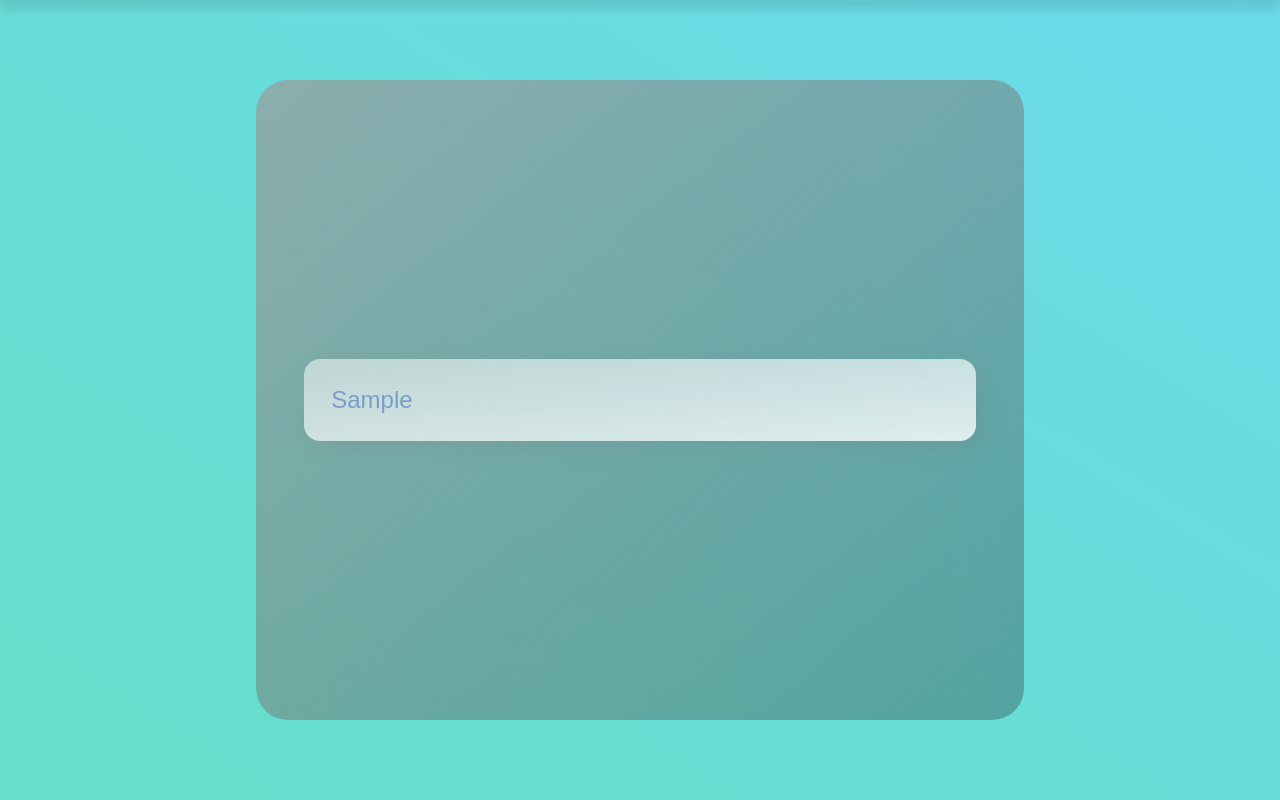
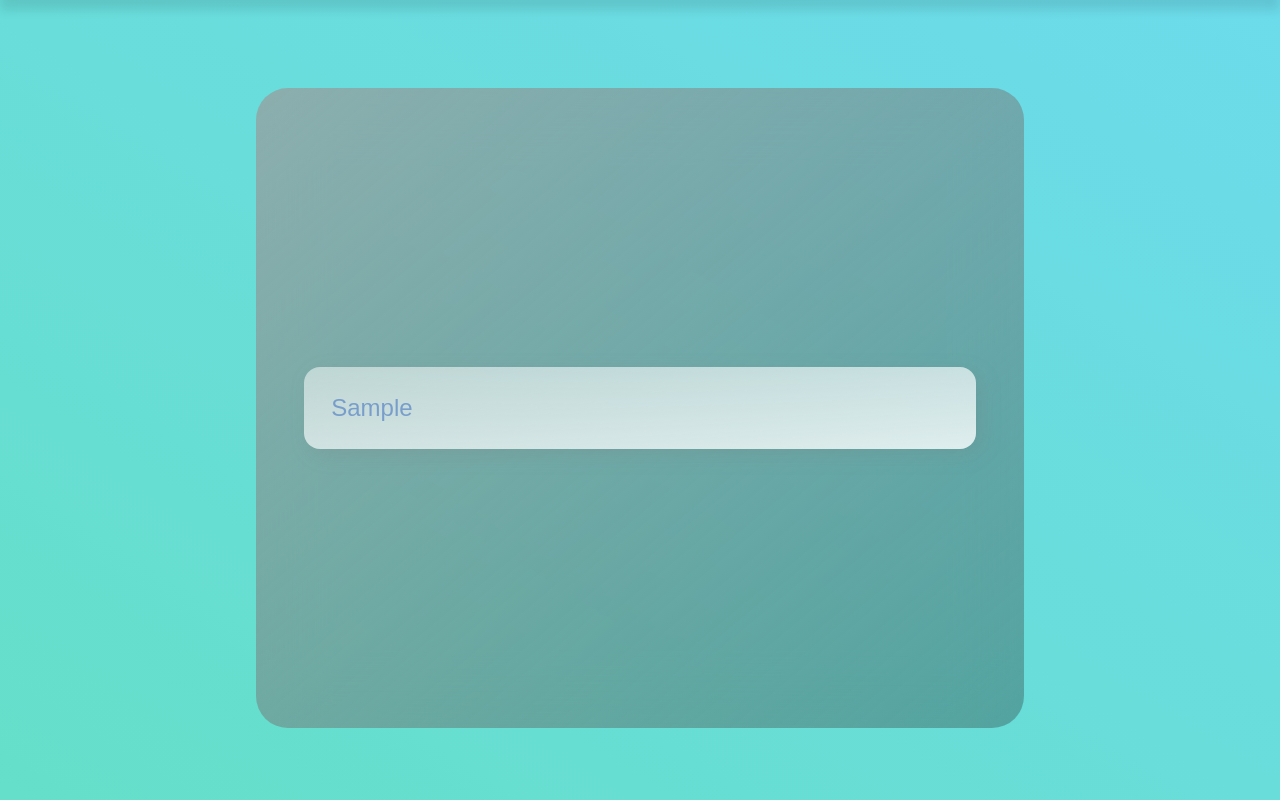
Before and after one commit to farhat-abbas69/send-links, a Flask app: page /user/1 in a window 1280 px wide. Shown: the part 80-880 px from the top of the page. Run offline with Flask 2, Linux system fonts and the light colour scheme; tables that the repository leaves empty hold one stand-in row (values such as "Sample post"); some libraries are stand-ins or nearby versions.

Commit message:
final touch

```diff
--- a/static/cards.css
+++ b/static/cards.css
@@ -26,6 +26,7 @@
     }
   .glass {
     background: white;
+    min-height: 80vh;
     width: 60%;
     background: linear-gradient(
       to right bottom,
@@ -37,6 +38,7 @@
     backdrop-filter: blur(2rem);
     display: flex;
     flex-direction: column;
+    margin-top: 1rem;
   }
 
   .user-img{
@@ -61,11 +63,11 @@
       }
     }
 
-  .cards {
+  .games {
     flex: 2;
   }
 
-  .cards {
+  .games {
     margin: 1.7rem 3rem;
     display: flex;
     flex-direction: column;
@@ -138,6 +140,9 @@ body{
 
  }
 
+/* Demo Stuff End -> */
+
+/* <- Magic Stuff Start */
 
 .btn:hover {
   background-position: right center; /* change the direction of the change here */
```
